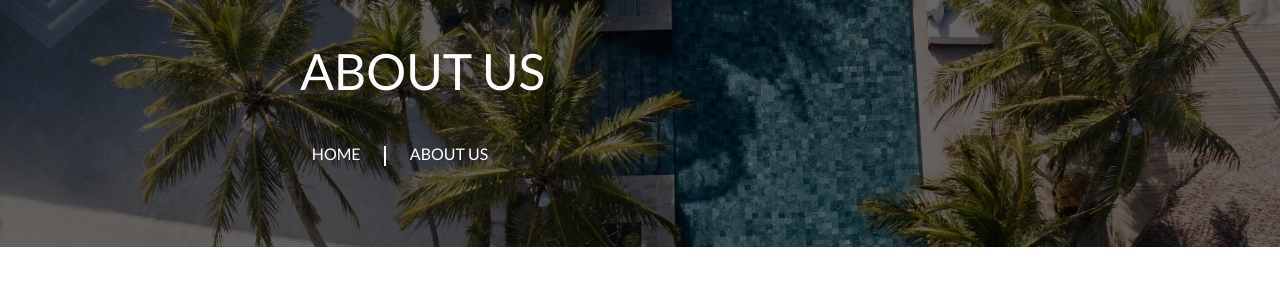
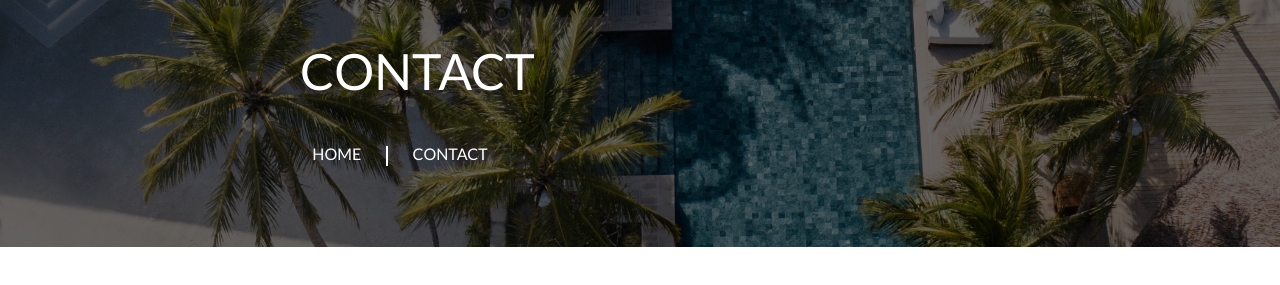
Before and after one commit to Elenamodebadze/lesson10, a plain HTML site: page index.html in a window 1280 px wide. Shown: the part 77-362 px from the top of the page. Drawn offline with Linux system fonts and the light colour scheme.

Commit message:
change index.html

```diff
--- a/index.html
+++ b/index.html
@@ -50,7 +50,7 @@
             </div>
             <div class="header-div">
                 <h3>
-                    <a  class="header-h3" href="#">ABOUT US</a>
+                    <a  class="header-h3" href="#">CONTACT</a>
                 </h3>
                 <nav>
                     <ul class="navigation-ul">
@@ -61,7 +61,7 @@
                             <div class="div-li"></div>
                         </li>
                         <li>
-                            <a class="nav-a" href="#">ABOUT US</a>
+                            <a class="nav-a" href="#">CONTACT</a>
                         </li>
                     </ul>
                 </nav>
```
